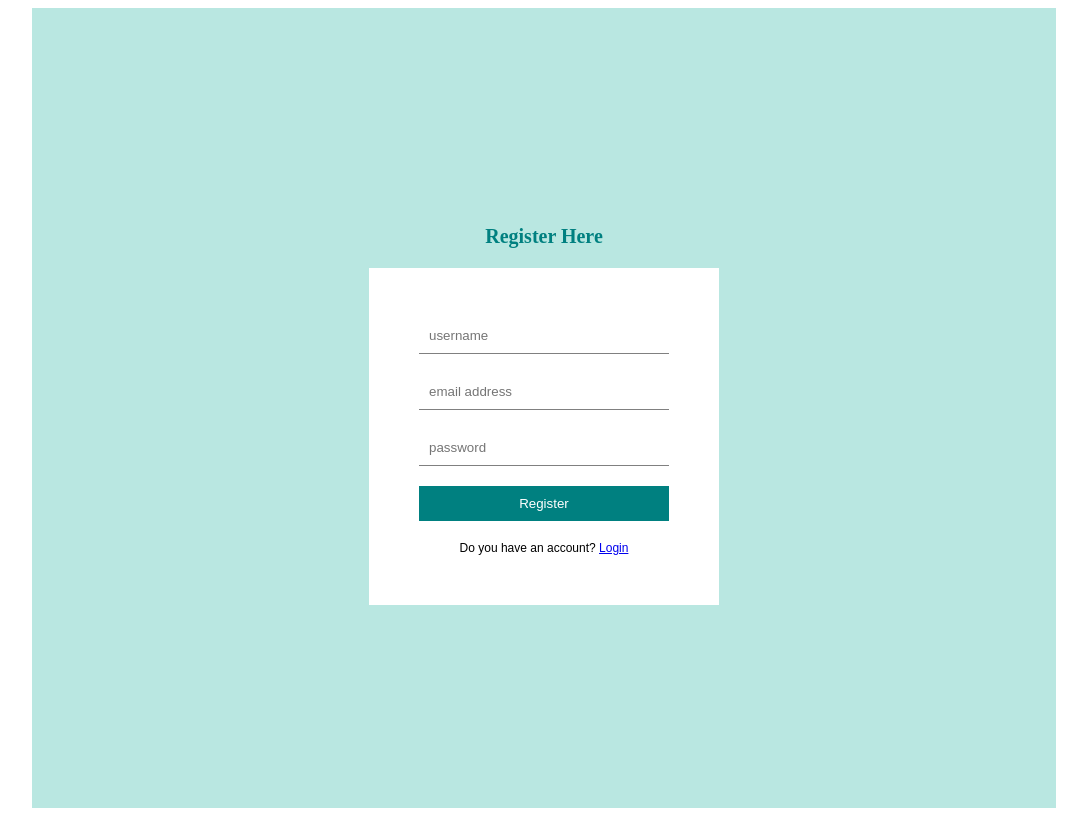
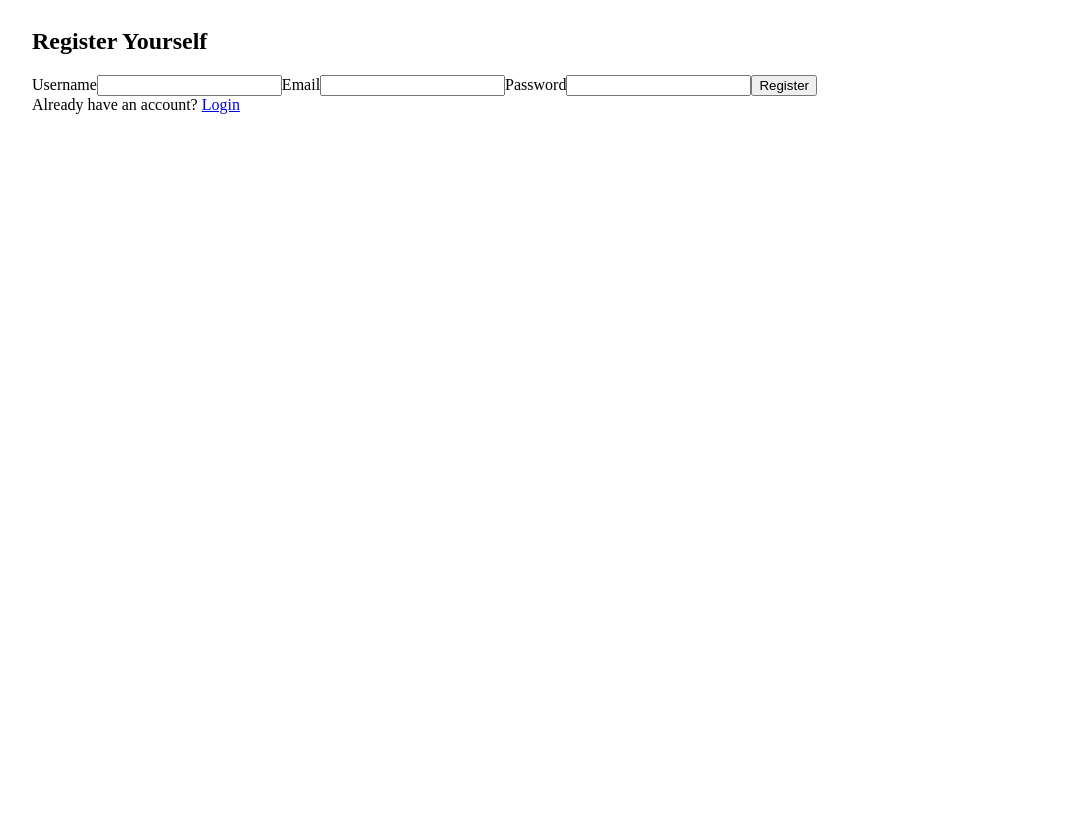
Before and after one commit to Jasdev-Singh/blogappcopy, a React (Create React App) app in the folder frontend/: page /register in a window 1280 px wide. Shown: the whole page, without its empty margins (96-1183 px from the left). Built offline with nearby package versions, Linux system fonts and the light colour scheme.

Commit message:
Update Register.jsx

```diff
--- a/frontend/src/pages/Register.jsx
+++ b/frontend/src/pages/Register.jsx
@@ -2,7 +2,6 @@ import axios from 'axios'
 import React, { useState } from 'react'
 import {Link, useNavigate} from 'react-router-dom'
 import { backendurl } from '../context/authContext'
-
 const Register = () => {
 
   const [inputs,setInputs] =useState({
@@ -25,6 +24,11 @@ const Register = () => {
  //handle submit of form
  const handlesubmit = async e =>{
   e.preventDefault();
+   const form = e.target;
+  if (!form.checkValidity()) {
+    form.reportValidity(); // Show HTML5 validation errors
+    return;
+  }
 
   try {
 
@@ -43,20 +47,30 @@ const Register = () => {
  console.log(inputs)
  //create html code
   return (
-     <div className='auth'>
-     <h1>Register Here</h1>
-     <form>
-       <input required type="text" placeholder='username' name='username' onChange={handlechange}/>
-       <input required type="email" placeholder='email address' name='email' onChange={handlechange}/>
-       <input required type="password" placeholder='password' name='password' onChange={handlechange}/>
-       <button onClick={handlesubmit}> Register</button>
+<div className="background">
+        <div className="contentforregisterpage">
+            <div className="form-container">
+                <h2>Register Yourself</h2>
+                <form onSubmit={handlesubmit}>
+                    <label htmlFor="username" className='loginwelcometext'>Username</label>
+                    <input type="text" id="username" name="username"  onChange={handlechange} required/>
 
-       {err && <p>{err}</p>}
-       <span>Do you have an account? <Link to="/">Login</Link></span>
-     </form>
+                    <label htmlFor="email" className='loginwelcometext'>Email</label>
+                    <input type="email" id="email" name="email" onChange={handlechange} required />
 
+                    <label htmlFor="password" className='loginwelcometext'>Password</label>
+                    <input type="password" id="password" name="password" onChange={handlechange} required />
 
-     </div>
+                    <button   type='submit'> Register</button>
+
+                </form>
+
+                <div className="login-link">
+                    <span className='loginwelcometext'>Already have an account? <Link to="/">Login</Link></span>
+                </div>
+            </div>
+        </div>
+    </div>
    )
 }
 
```
